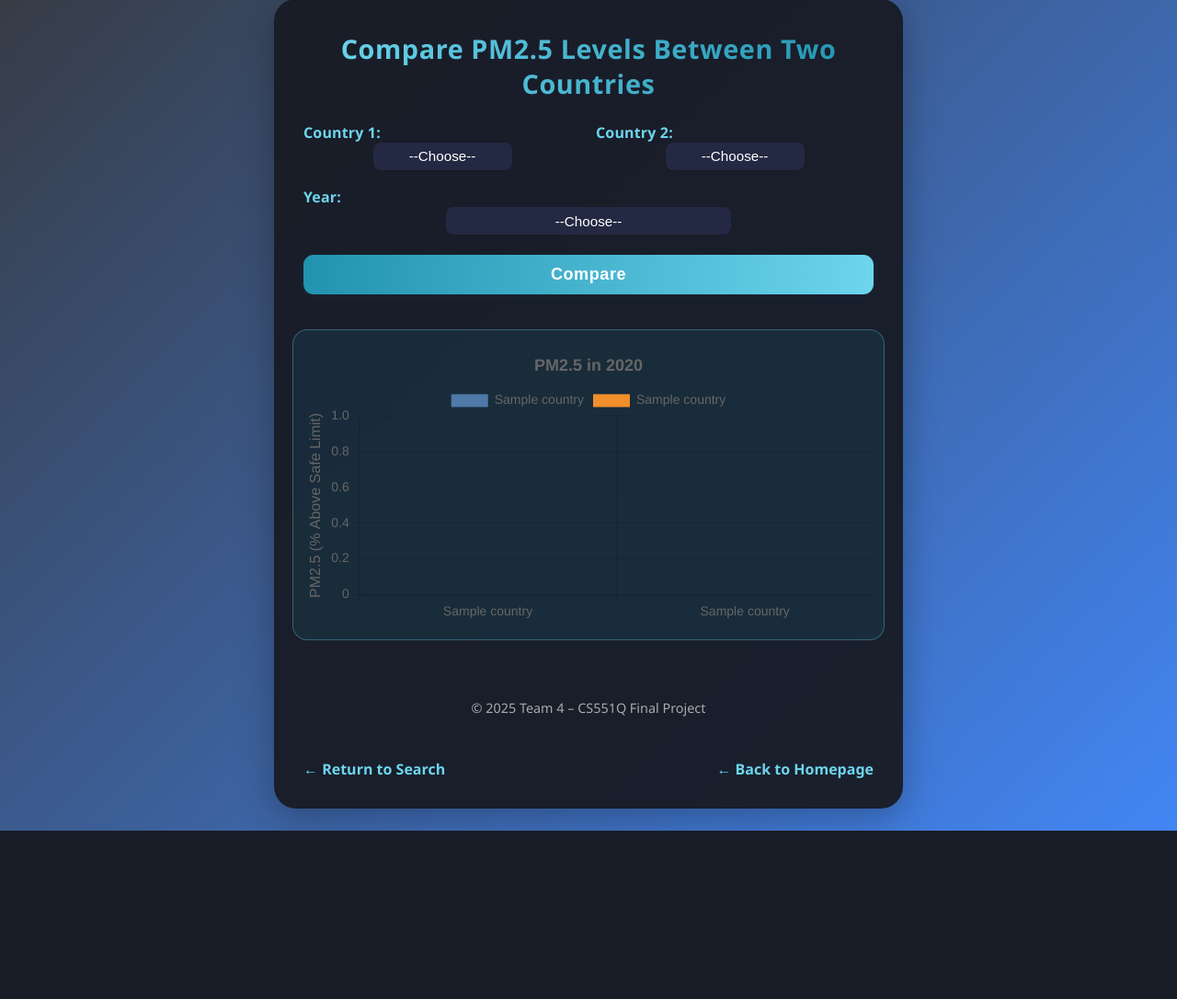
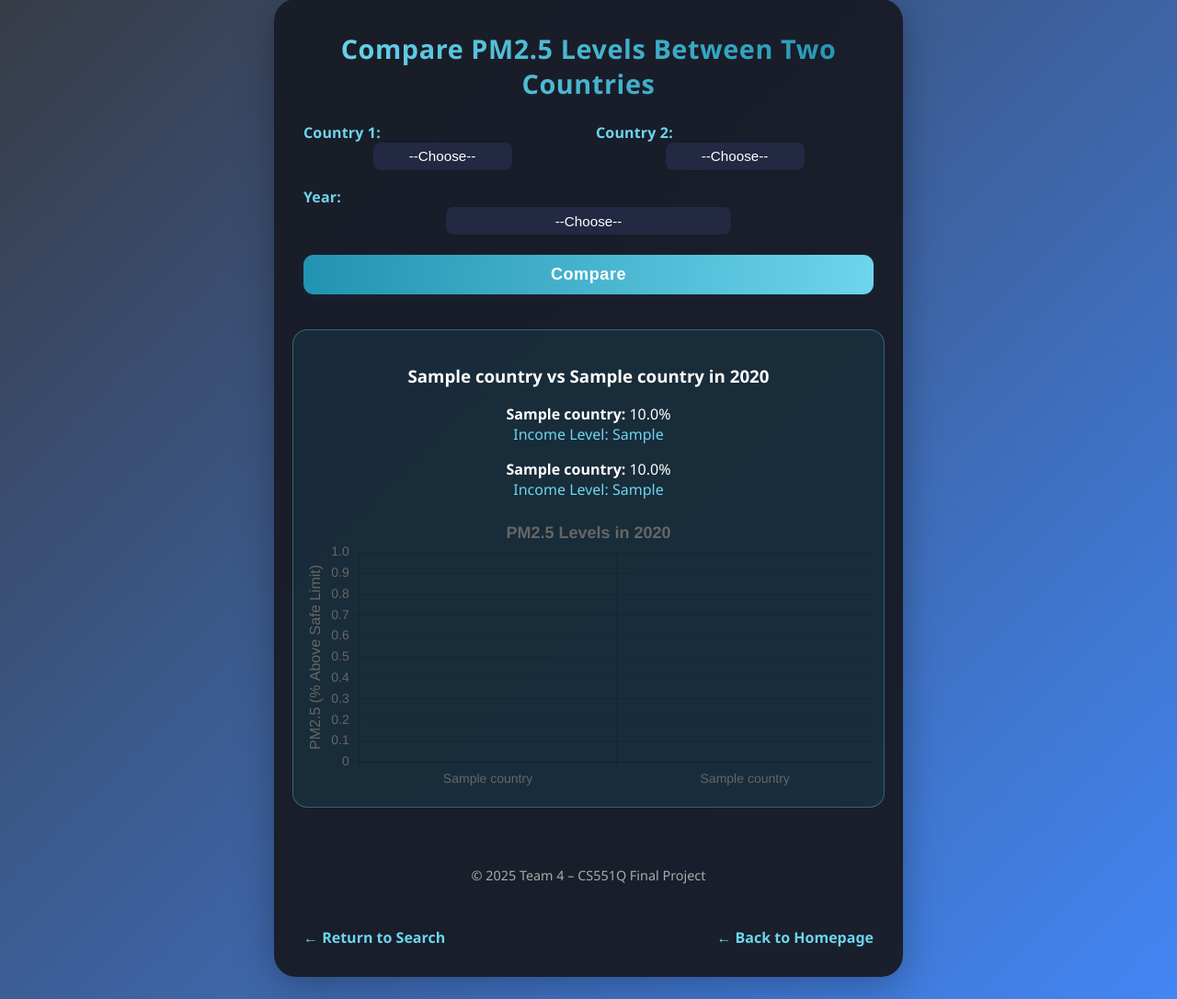
Before and after one commit to sita1013/Team_4_Deployment, a Django app: template countries/templates/countries/barchart_compare.html in a window 1280 px wide. Shown: the part 25-1111 px from the top of the page at 92% size. Before the commit the page ends 928 px from the top, so only its background shows below. Run offline with Django 5.2, Linux system fonts and the light colour scheme; tables that the repository leaves empty hold one stand-in row (values such as "Sample post"); the template is opened without the code that fills it: values that come from a table or form of the project are taken from there, most other values are stand-ins (such as "Sample title", 1, 10 or a date in 2020).

Commit message:
added income levels to barchart and pm25lookup htmls

```diff
--- a/countries/models.py
+++ b/countries/models.py
@@ -3,7 +3,6 @@
 class Country(models.Model):
     name = models.CharField(max_length=100)
     code = models.CharField(max_length=3, unique=True)
-
     def __str__(self):
         return self.name
 
@@ -11,10 +10,14 @@
     country = models.ForeignKey(Country, on_delete=models.CASCADE, related_name='pm25_records')
     year = models.IntegerField()
     value = models.FloatField(null=True, blank=True)
-
     class Meta:
         unique_together = ('country', 'year')
         ordering = ['country', 'year']
-
     def __str__(self):
         return f"{self.country.name} - {self.year}: {self.value}"
+
+class CountryMetadata(models.Model):
+    code = models.CharField(max_length=3, unique=True)
+    income_level = models.CharField(max_length=100)
+    def __str__(self):
+        return f"{self.code} - {self.income_level}"
--- a/countries/templates/countries/barchart_compare.html
+++ b/countries/templates/countries/barchart_compare.html
@@ -162,12 +162,13 @@
         font-size: 0.9em;
         text-align: center;
       }
-
   </style>
 </head>
+
 <body>
   <div class="pm-card">
     <div class="pm-title">Compare PM2.5 Levels Between Two Countries</div>
+
     <form method="get" class="pm-form">
       <div class="pm-fields-row">
         <div class="pm-field">
@@ -206,76 +207,65 @@
 
     {% if record1 and record2 %}
       <div class="pm-result">
-        <div style="width:100%; height:300px;">
+        <h3>{{ record1.country.name }} vs {{ record2.country.name }} in {{ selected_year }}</h3>
+        <p>
+          <strong>{{ record1.country.name }}:</strong> {{ record1.value|floatformat:1 }}%<br>
+          <span style="color:#6dd5ed;">Income Level: {{ income1 }}</span>
+        </p>
+        <p>
+          <strong>{{ record2.country.name }}:</strong> {{ record2.value|floatformat:1 }}%<br>
+          <span style="color:#6dd5ed;">Income Level: {{ income2 }}</span>
+        </p>
+        <div style="width:100%; height:300px; margin-top: 1rem;">
           <canvas id="barChart"></canvas>
         </div>
       </div>
+
       <script>
         const ctx = document.getElementById('barChart').getContext('2d');
         new Chart(ctx, {
           type: 'bar',
           data: {
             labels: ['{{ record1.country.name }}', '{{ record2.country.name }}'],
-            datasets: [
-              {
-                label: '{{ record1.country.name }}',
-                data: [{{ record1.value|default:"0" }}, 0],
-                backgroundColor: '#4e79a8'
-              },
-              {
-                label: '{{ record2.country.name }}',
-                data: [0, {{ record2.value|default:"0" }}],
-                backgroundColor: '#f28e2b'
-              }
-            ]
+            datasets: [{
+              label: 'PM2.5 in {{ selected_year }}',
+              data: [{{ record1.value|default:"0" }}, {{ record2.value|default:"0" }}],
+              backgroundColor: ['#4e79a8', '#f28e2b']
+            }]
           },
           options: {
             maintainAspectRatio: false,
             plugins: {
               title: {
                 display: true,
-                text: 'PM2.5 in {{ selected_year }}',
-                font: {
-                  size: 18
-                }
+                text: 'PM2.5 Levels in {{ selected_year }}',
+                font: { size: 18 }
               },
-              legend: {
-                labels: {
-                  font: {
-                    size: 14
-                  }
-                }
-              }
+              legend: { display: false }
             },
             scales: {
               x: {
-                ticks: {
-                  font: {
-                    size: 14
-                  }
-                }
+                ticks: { font: { size: 14 } }
               },
               y: {
-                ticks: {
-                  font: {
-                    size: 14
-                  }
-                },
+                beginAtZero: true,
+                ticks: { font: { size: 14 } },
                 title: {
                   display: true,
                   text: 'PM2.5 (% Above Safe Limit)',
-                  font: {
-                    size: 16
-                  }
+                  font: { size: 16 }
                 }
               }
             }
           }
         });
       </script>
-    {% elif selected_year and country1_code and country2_code %}
+    {% else %}
+      {% if selected_year and country1_code and country2_code %}
         <div class="pm-result"><em>Data not available for one or both countries in {{ selected_year }}</em></div>
       {% endif %}
+    {% endif %}
+
     <footer>
       <p>&copy; 2025 Team 4 – CS551Q Final Project</p>
     </footer>
@@ -284,6 +274,5 @@
       <a href="{% url 'homepage' %}">← Back to Homepage</a>
     </div>
   </div>
-
 </body>
 </html>
```
Also changed, not shown: countries/templates/countries/pm25_lookup.html (+12 -5 lines), countries/views.py (+20 -9 lines). Lines whose indentation alone changed are shown as unchanged.
